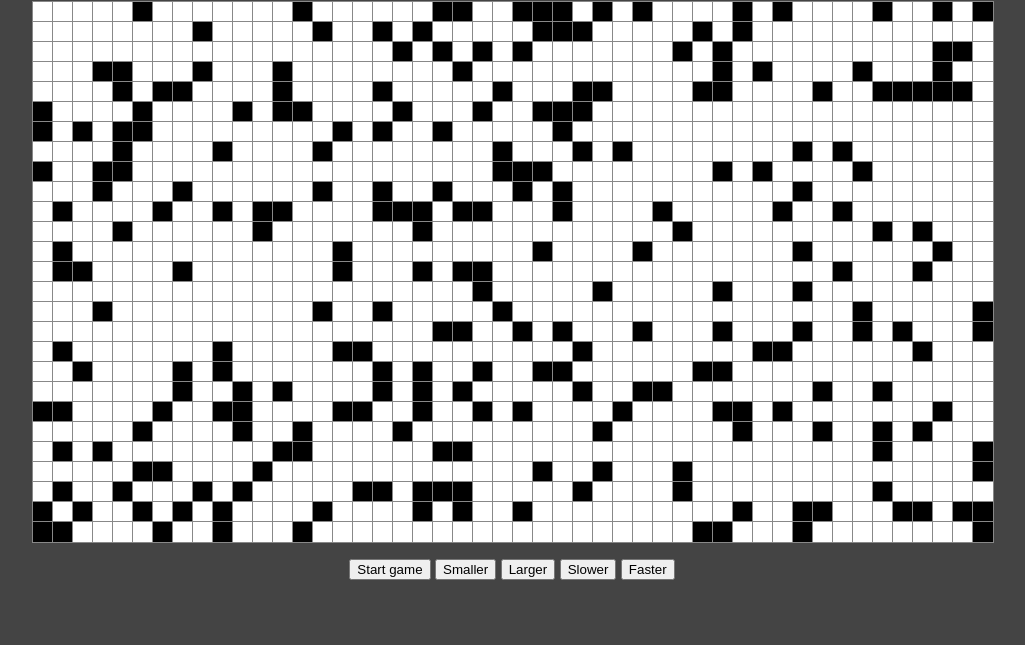
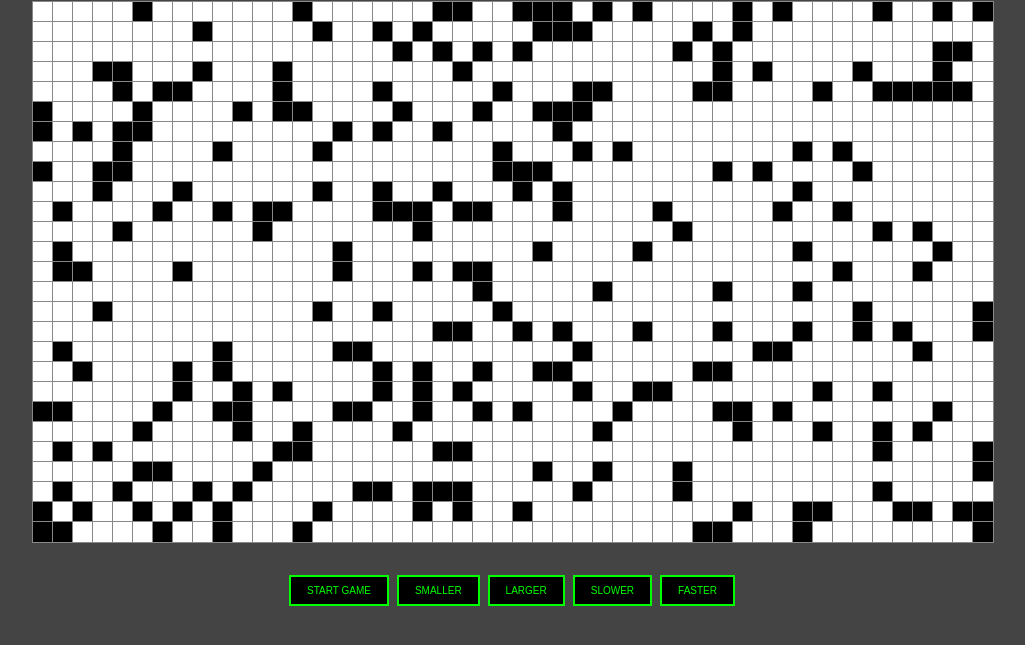
Before and after one commit to Gervig/Conway-s-Game-of-Life, a plain HTML site: page index.html in a window 1280 px wide. Shown: the part 87-732 px from the top of the page, without its empty margins (128-1153 px from the left). Drawn offline with Linux system fonts and the light colour scheme.

Commit message:
buttons styling

```diff
--- a/style.css
+++ b/style.css
@@ -6,10 +6,6 @@ body {
   flex-direction: column;
   justify-content: center;
   align-items: center;
-}
-
-h1 {
-  color: chartreuse;
 }
 
 #grid {
@@ -25,3 +21,38 @@ h1 {
   border: 1px solid #888;
   background-color: white;
 }
+
+/* Import a retro pixel font (optional) */
+@import url('https://fonts.googleapis.com/css2?family=Press+Start+2P&display=swap');
+
+h1 {
+  color: chartreuse;
+}
+
+#buttons {
+  display: flex;
+  gap: 8px;
+  flex-wrap: wrap;
+  justify-content: center;
+  margin: 1em 0;
+}
+
+#buttons button {
+  font-size: 10px;
+  padding: 8px 16px;
+  color: #00ff00;
+  background-color: #000;
+  border: 2px solid #00ff00;
+  text-transform: uppercase;
+  cursor: pointer;
+  outline: none;
+}
+
+#buttons button:hover {
+  background-color: #00ff00;
+  color: #000;
+}
+
+#buttons button:active {
+  transform: translateY(1px);
+}
```
